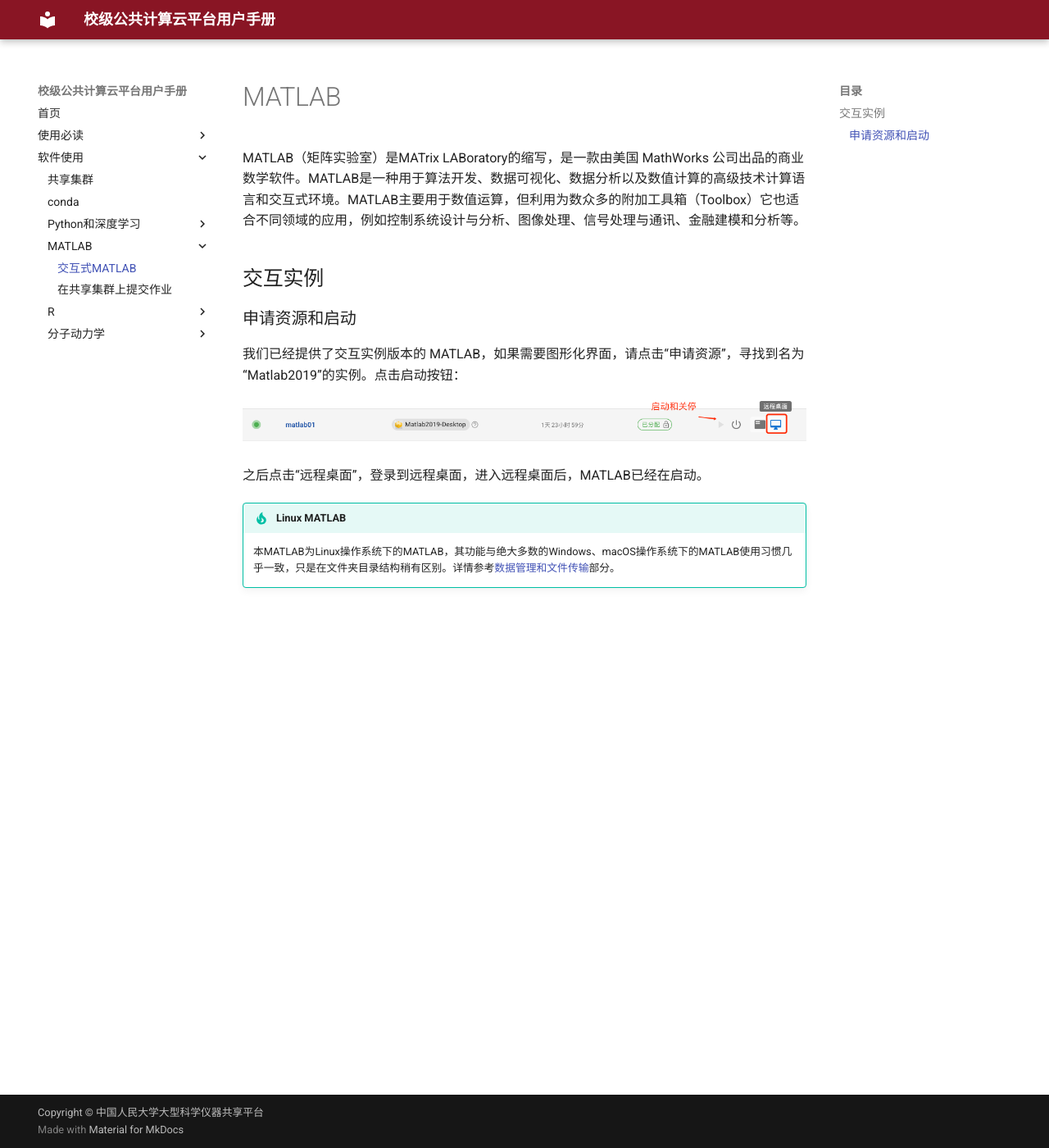
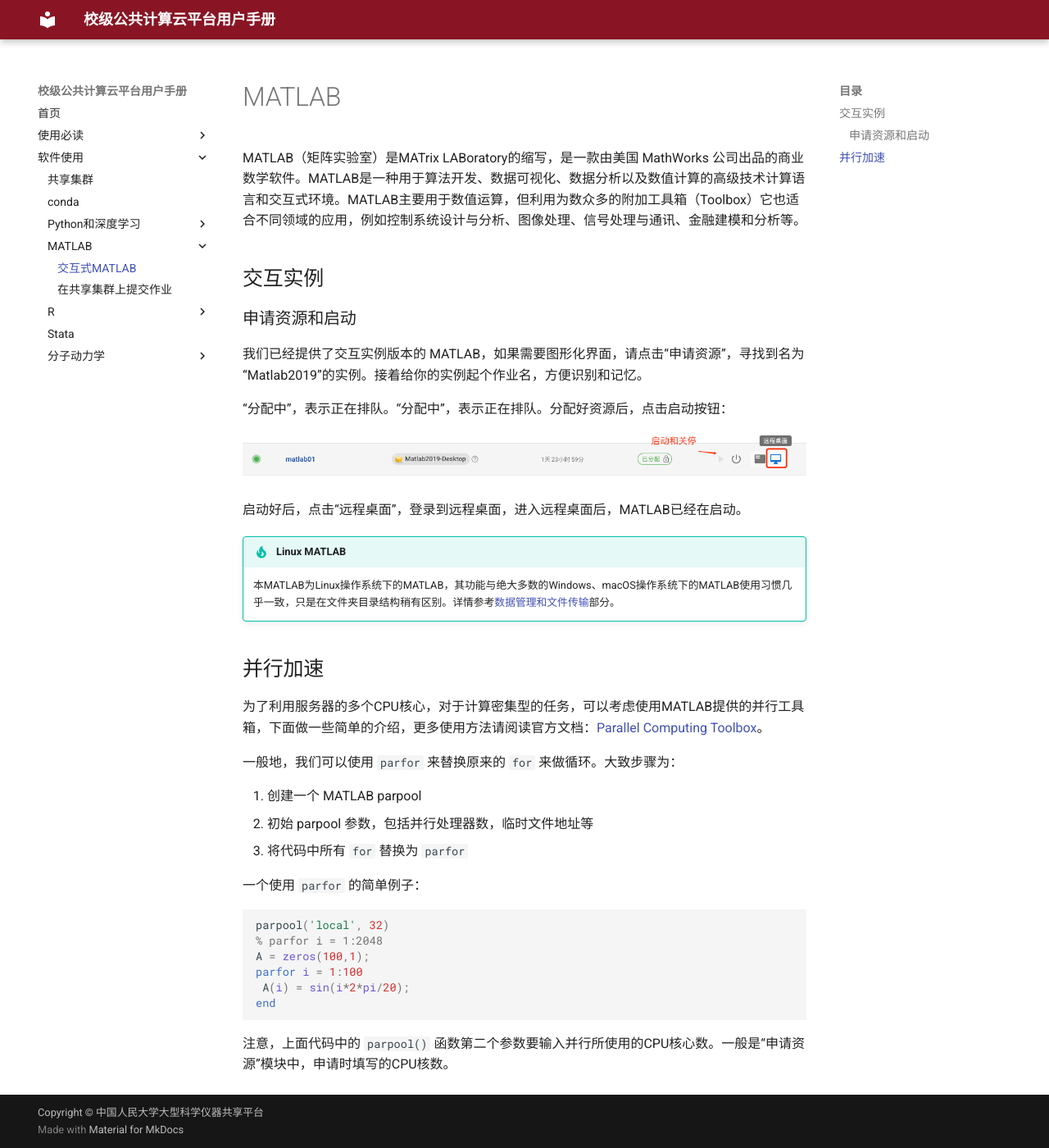
Before and after one commit to ruc-cc/cc-help-docs, an MkDocs documentation site: the page built from docs/app/matlab.md, in a window 1280 px wide and 1400 px high. Shown: the whole window at 82% size. Built offline with MkDocs 1.6.1 and Material for MkDocs 9.7.7, drawn with Linux system fonts in a browser that asks for light colours.

Commit message:
stata matlab

````diff
--- a/docs/app/matlab.md
+++ b/docs/app/matlab.md
@@ -6,11 +6,38 @@ MATLAB（矩阵实验室）是MATrix LABoratory的缩写，是一款由美国 Ma
 
 ### 申请资源和启动
 
-我们已经提供了交互实例版本的 MATLAB，如果需要图形化界面，请点击“申请资源”，寻找到名为“Matlab2019”的实例。点击启动按钮：
+我们已经提供了交互实例版本的 MATLAB，如果需要图形化界面，请点击“申请资源”，寻找到名为“Matlab2019”的实例。接着给你的实例起个作业名，方便识别和记忆。
 
-![启动图形化界面的MATLAB](../images/matlab_start.png)
+“分配中”，表示正在排队。“分配中”，表示正在排队。分配好资源后，点击启动按钮：
 
-之后点击“远程桌面”，登录到远程桌面，进入远程桌面后，MATLAB已经在启动。
+![启动远程桌面](../images/matlab_start.png)
+
+启动好后，点击“远程桌面”，登录到远程桌面，进入远程桌面后，MATLAB已经在启动。
 
 !!! tip "Linux MATLAB"
     本MATLAB为Linux操作系统下的MATLAB，其功能与绝大多数的Windows、macOS操作系统下的MATLAB使用习惯几乎一致，只是在文件夹目录结构稍有区别。详情参考[数据管理和文件传输](../manual/transfer.md#linux)部分。
+
+## 并行加速
+
+为了利用服务器的多个CPU核心，对于计算密集型的任务，可以考虑使用MATLAB提供的并行工具箱，下面做一些简单的介绍，更多使用方法请阅读官方文档：[Parallel Computing Toolbox][1]。
+
+一般地，我们可以使用 `parfor` 来替换原来的 `for` 来做循环。大致步骤为：
+
+1. 创建一个 MATLAB parpool
+2. 初始 parpool 参数，包括并行处理器数，临时文件地址等
+3. 将代码中所有 `for` 替换为 `parfor`
+
+一个使用 `parfor` 的简单例子：
+
+```matlab
+parpool('local', 32)
+% parfor i = 1:2048
+A = zeros(100,1);
+parfor i = 1:100
+ A(i) = sin(i*2*pi/20);
+end
+```
+
+注意，上面代码中的 `parpool()` 函数第二个参数要输入并行所使用的CPU核心数。一般是“申请资源”模块中，申请时填写的CPU核数。
+
+[1]: https://ww2.mathworks.cn/products/parallel-computing.html
--- a/mkdocs.yml
+++ b/mkdocs.yml
@@ -42,5 +42,6 @@ nav:
       - 'R' :
         - 'RStudio': 'app/RStudio.md'
         - '在共享集群上提交作业' : 'app/public-cluster-r.md'
+      - 'Stata': 'app/stata.md'
       - '分子动力学':
         - 'Amber': 'app/amber.md'
````
Also changed, not shown: docs/app/public-cluster-matlab.md (+24 -0 lines), docs/app/stata.md (added, +27 -0 lines), docs/images/stata_open_file.png (added), docs/images/stata_start.png (added).
